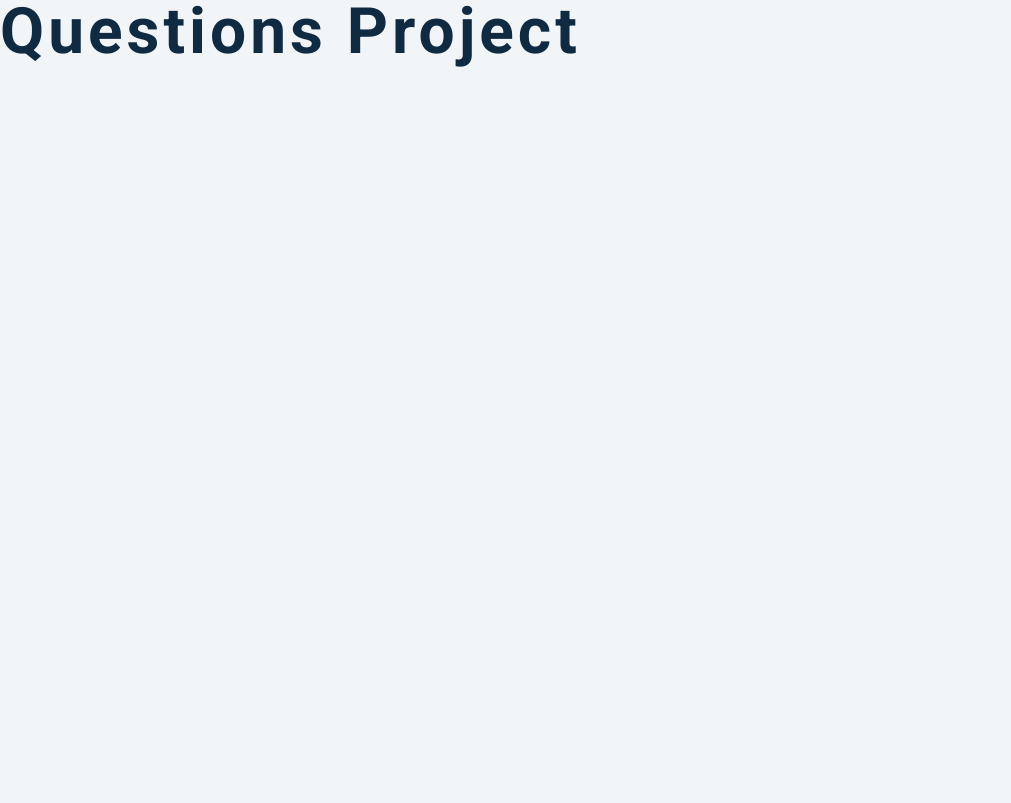
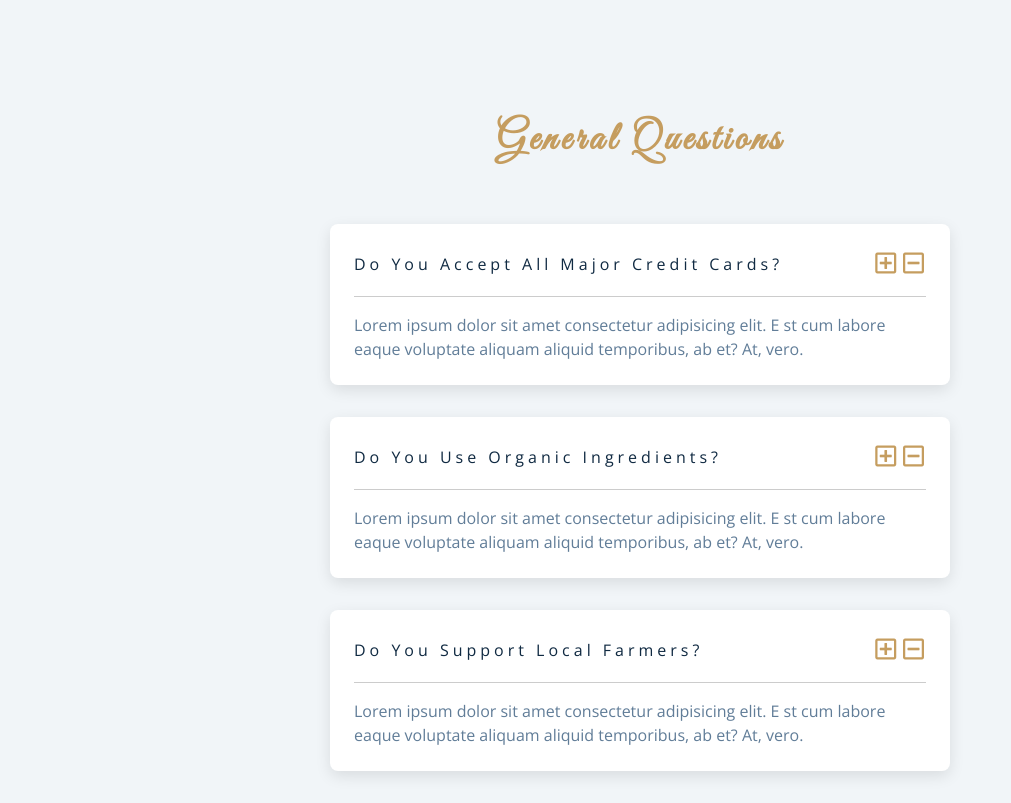
Before and after one commit to dawkey95/Javascript-Tutorial, a plain HTML site: page Projects/07-questions/index.html in a window 1280 px wide. Shown: the whole page, without its empty margins (0-1011 px from the left). Drawn offline with nearby package versions, Linux system fonts and the light colour scheme.

Commit message:
Questions HTML Completed

```diff
--- a/Projects/07-questions/index.html
+++ b/Projects/07-questions/index.html
@@ -18,7 +18,91 @@
     <link rel="stylesheet" href="styles.css" />
   </head>
   <body>
-    <h1>questions project</h1>
+    <section class="questions">
+      <!-- title -->
+      <div class="title">
+        <h2>General Questions</h2>
+      </div>
+
+      <!-- questions -->
+      <div class="section-center">
+        <!-- single question -->
+        <article class="question">
+          <!-- question title -->
+          <div class="question-title">
+            <p>Do you accept all major credit cards?</p>
+          <button type="button" class="question-btn">
+            <span class="plus-icon">
+              <i class="far fa-plus-square"></i>
+            </span>
+            <span class="minus-icon">
+              <i class="far fa-minus-square"></i>
+            </span>
+          </button>
+          </div>
+          <!-- question text -->
+          <div class="question-text">
+            <p>
+              Lorem ipsum dolor sit amet consectetur adipisicing elit. E
+              st cum labore eaque voluptate aliquam aliquid temporibus, ab et?
+              At, vero.
+            </p>
+          </div>
+        </article>
+        <!-- end question -->
+
+        <!-- single question -->
+        <article class="question">
+          <!-- question title -->
+          <div class="question-title">
+            <p>Do you use organic ingredients?</p>
+          <button type="button" class="question-btn">
+            <span class="plus-icon">
+              <i class="far fa-plus-square"></i>
+            </span>
+            <span class="minus-icon">
+              <i class="far fa-minus-square"></i>
+            </span>
+          </button>
+          </div>
+          <!-- question text -->
+          <div class="question-text">
+            <p>
+              Lorem ipsum dolor sit amet consectetur adipisicing elit. E
+              st cum labore eaque voluptate aliquam aliquid temporibus, ab et?
+              At, vero.
+            </p>
+          </div>
+        </article>
+        <!-- end question -->
+
+        <!-- single question -->
+        <article class="question">
+          <!-- question title -->
+          <div class="question-title">
+            <p>Do you support local farmers?</p>
+          <button type="button" class="question-btn">
+            <span class="plus-icon">
+              <i class="far fa-plus-square"></i>
+            </span>
+            <span class="minus-icon">
+              <i class="far fa-minus-square"></i>
+            </span>
+          </button>
+          </div>
+          <!-- question text -->
+          <div class="question-text">
+            <p>
+              Lorem ipsum dolor sit amet consectetur adipisicing elit. E
+              st cum labore eaque voluptate aliquam aliquid temporibus, ab et?
+              At, vero.
+            </p>
+          </div>
+        </article>
+        <!-- end question -->
+      </div>
+    </section>
+
     <!-- javascript -->
     <script src="app.js"></script>
   </body>
```
